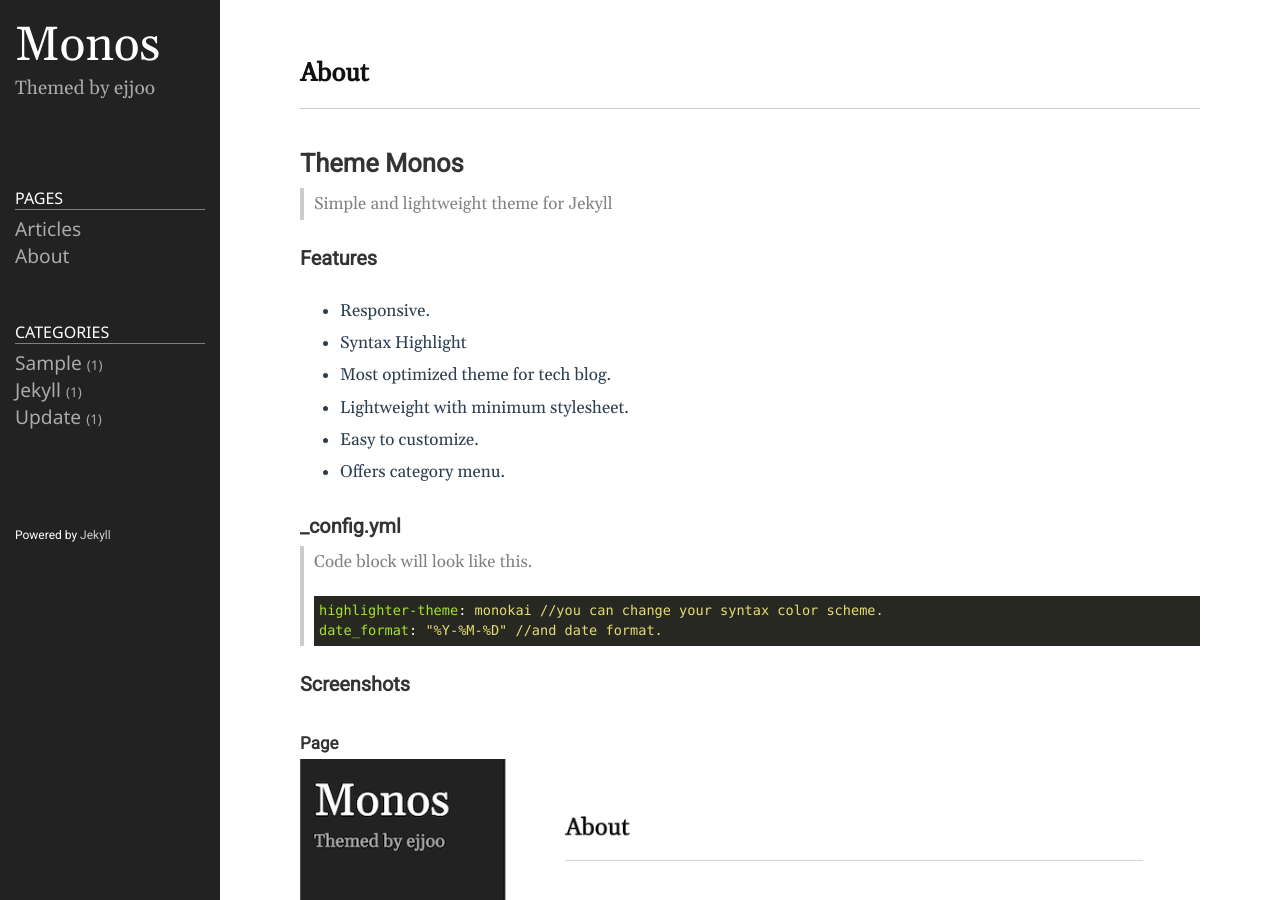
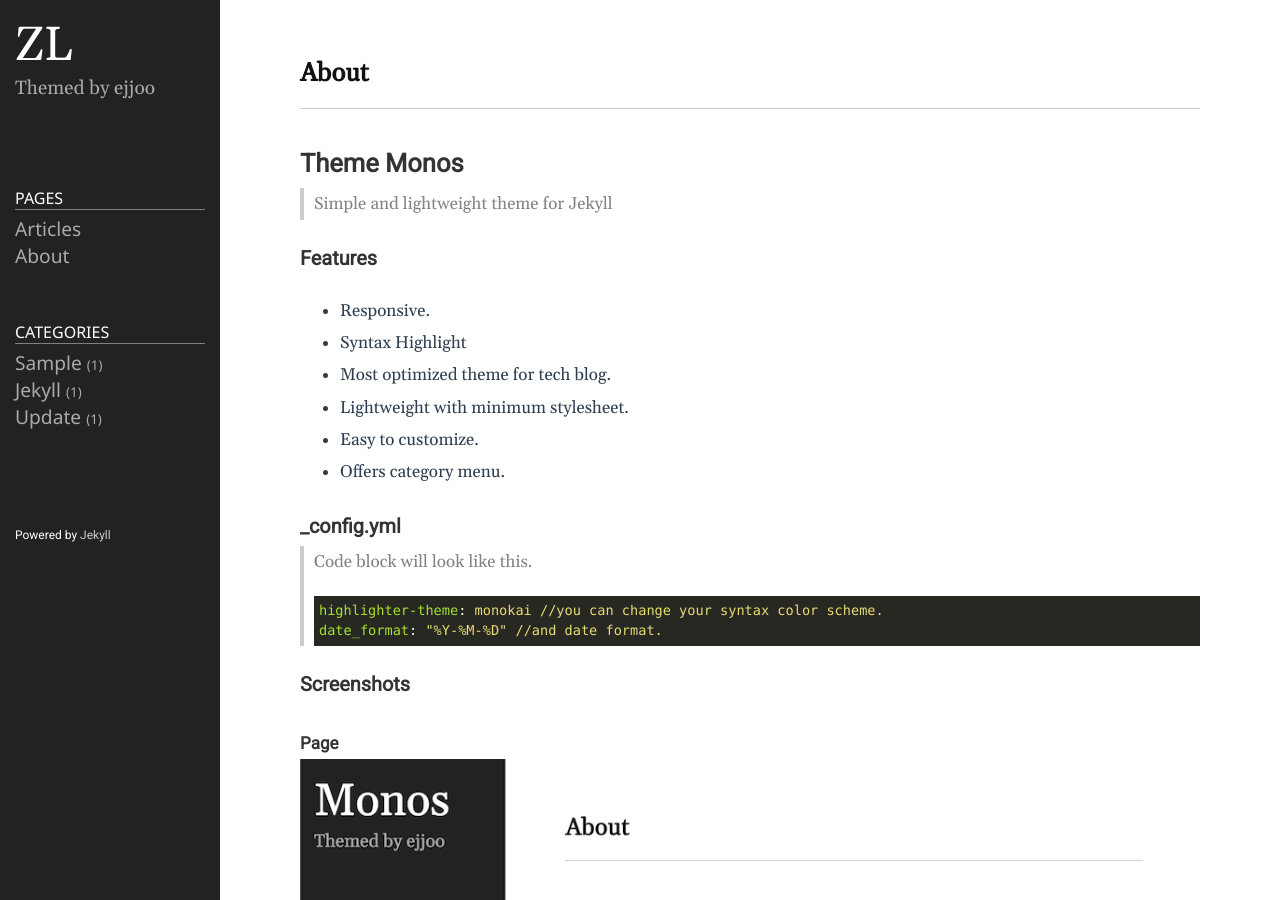
Before and after one commit to zl45683968/zl45683968.github.io, a Jekyll site: the page built from README.md, in a window 1280 px wide and 900 px high. Built offline with Jekyll 4.4.1, drawn with Linux system fonts in a browser that asks for light colours.

Commit message:
Update _config.yml

```diff
--- a/_config.yml
+++ b/_config.yml
@@ -18,8 +18,8 @@
 # You can create any custom variable you would like, and they will be accessible
 # in the templates via {{ site.myvariable }}.
 
-title: Monos
-email: ejjoo7994@gmail.com
+title: ZL
+email: 2913772487@qq.com
 description: >- # this means to ignore newlines until "baseurl:"
   Themed by ejjoo
 # baseurl: "/" # the subpath of your site, e.g. /blog
```
